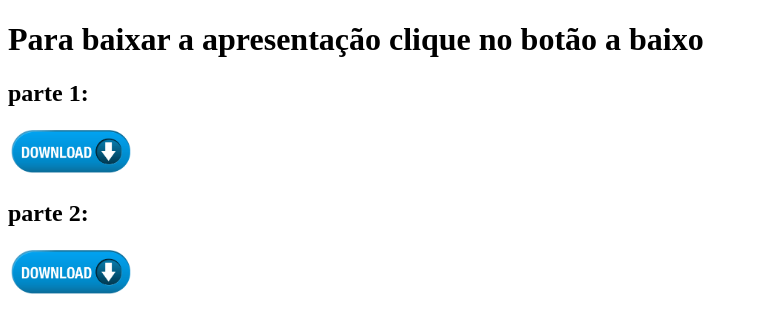
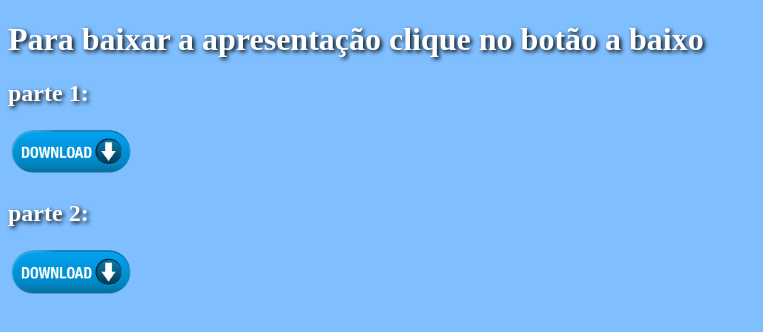
Before and after one commit to siteyuri/Apresentacao, a plain HTML site: page index.html in a window 1280 px wide. Shown: the whole page, without its empty margins (0-763 px from the left). Drawn offline with Linux system fonts and the light colour scheme.

Commit message:
Update index.html

```diff
--- a/index.html
+++ b/index.html
@@ -4,8 +4,9 @@
 <head>
 	<meta charset="UTF-8">
 	<title>Apresentação</title>
+	<link rel"icon" href="https://siteyuri.github.io/Apresentacao/favicon.ico">
 <head>
-<body>
+<body style="background-color:#80bfff;color:white;text-shadow: 2px 2px 4px #000000">
 	<h1>Para baixar a apresentação clique no botão a baixo</h1>
 	<h2>parte 1:</h2>
 	<a href="https://siteyuri.github.io/Apresentacao/Yuri slide 7.part1.rar"><img alt="Download" height="10%" width="10%" src="https://siteyuri.github.io/Apresentacao/Download.png"></a>
```
